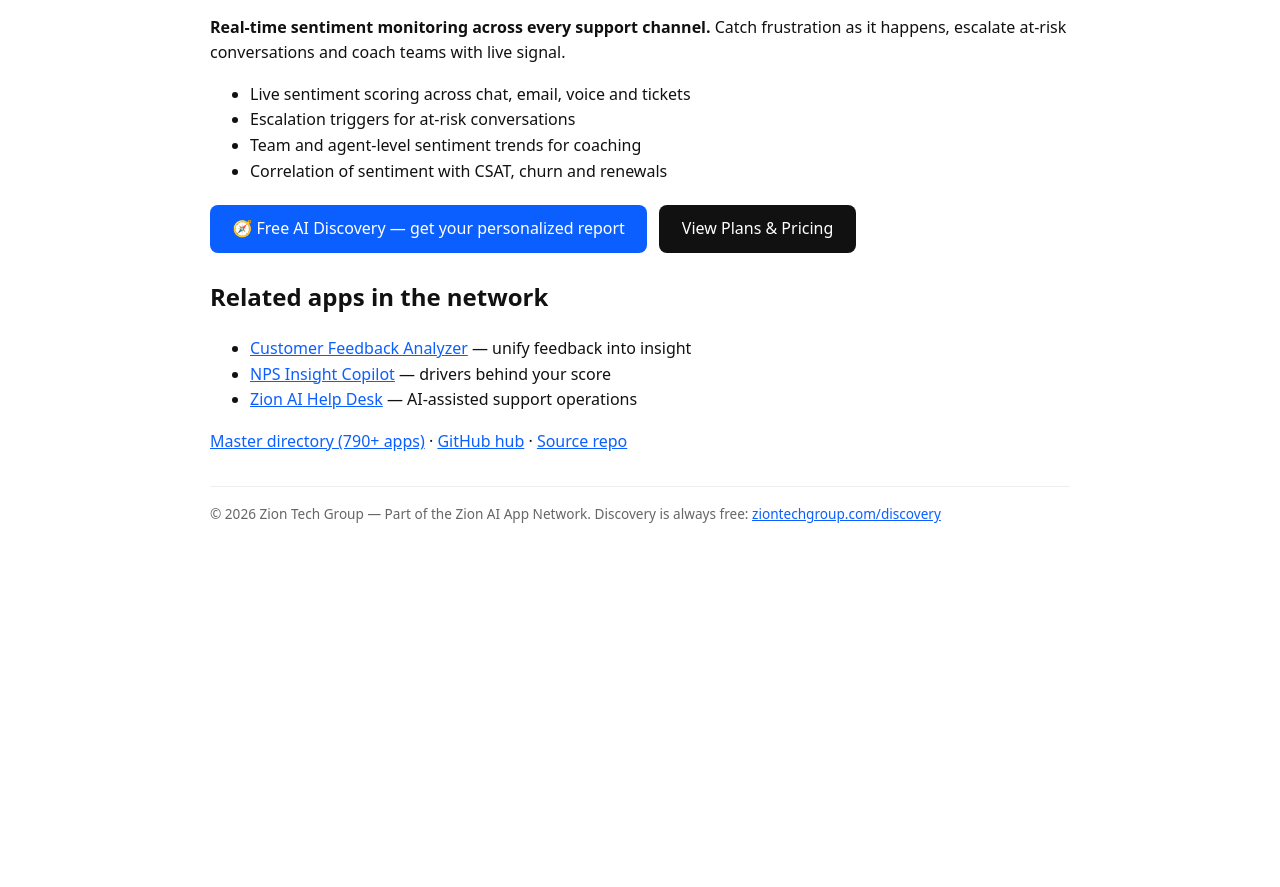
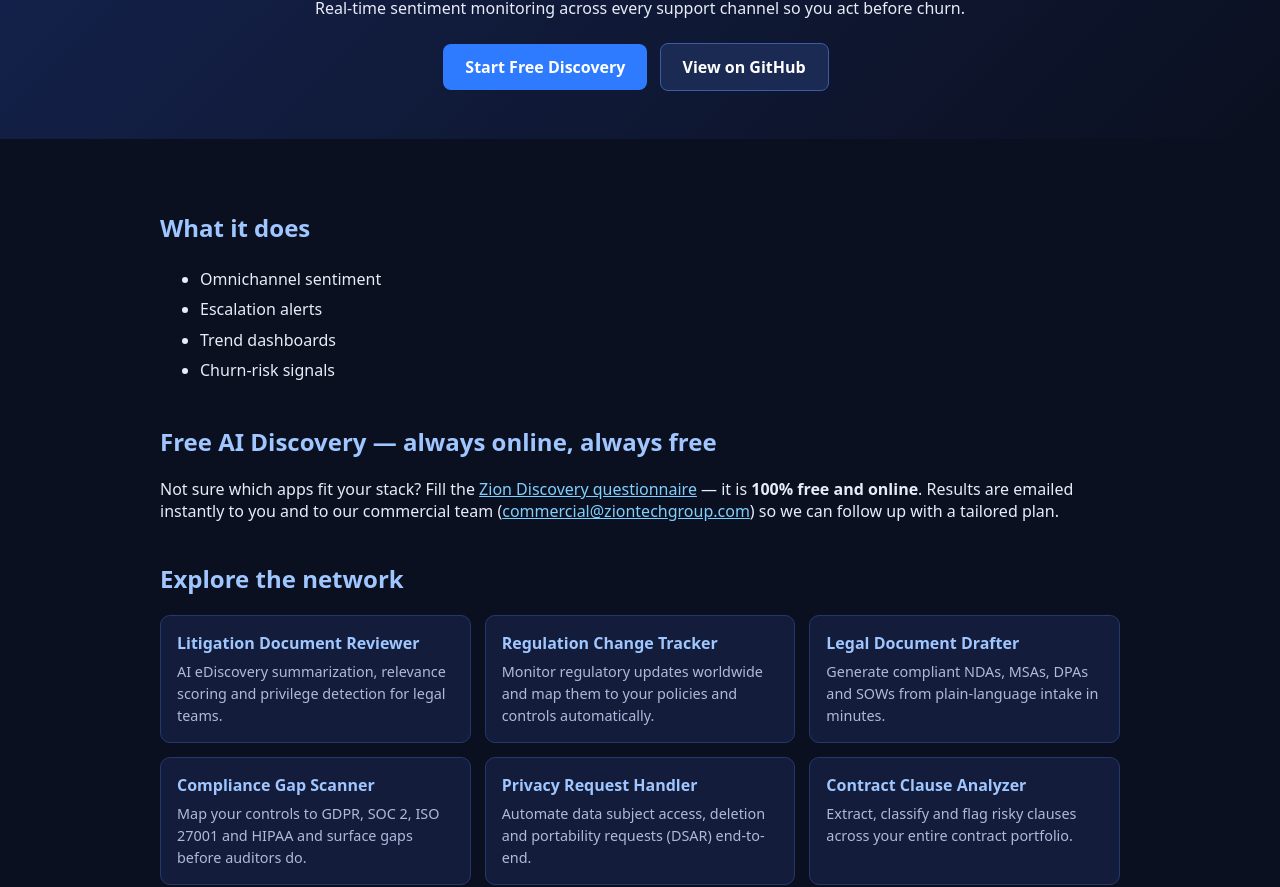
Before and after one commit to Zion-support/support-sentiment-radar, a plain HTML site: page index.html in a window 1280 px wide. Shown: the part 137-1024 px from the top of the page. Before the commit the page ends 800 px from the top, so only its background shows below. Drawn offline with Linux system fonts and the light colour scheme.

Commit message:
Add interlinked landing page (Zion AI App Network)

```diff
--- a/index.html
+++ b/index.html
@@ -1,33 +1,56 @@
 <!DOCTYPE html>
 <html lang="en">
 <head>
-<meta charset="UTF-8">
-<meta name="viewport" content="width=device-width, initial-scale=1.0">
-<title>Support Sentiment Radar — Zion AI App Network</title>
-<meta name="description" content="Support Sentiment Radar — real-time sentiment monitoring across support channels. Part of the Zion AI App Network by Zion Tech Group.">
-<style>body{font-family:system-ui,sans-serif;max-width:860px;margin:0 auto;padding:2rem;line-height:1.6;color:#111}.cta{display:inline-block;background:#0b5fff;color:#fff;padding:.7rem 1.4rem;border-radius:8px;text-decoration:none;margin:.3rem .5rem .3rem 0}a{color:#0b5fff}footer{margin-top:2rem;font-size:.85rem;color:#666;border-top:1px solid #eee;padding-top:1rem}</style>
+<meta charset="UTF-8"><meta name="viewport" content="width=device-width, initial-scale=1.0">
+<title>Support Sentiment Radar — Zion AI App Network | Zion Tech Group</title>
+<meta name="description" content="Real-time sentiment monitoring across every support channel so you act before churn. Part of the Zion AI App Network by Zion Tech Group.">
+<style>
+ body{font-family:system-ui,Segoe UI,Roboto,sans-serif;margin:0;background:#0b1020;color:#e8ecf8}
+ header{padding:48px 24px;text-align:center;background:linear-gradient(135deg,#14224d,#0b1020)}
+ h1{margin:0 0 12px;font-size:2.2rem} .tag{color:#7fd0ff}
+ main{max-width:960px;margin:0 auto;padding:32px 24px}
+ .cta{display:inline-block;margin:8px 8px 0 0;padding:12px 22px;background:#2f7bff;color:#fff;border-radius:8px;text-decoration:none;font-weight:600}
+ .cta.alt{background:#1b2a52;border:1px solid #3b5ba9}
+ ul{line-height:1.9} h2{color:#9fc6ff;margin-top:40px}
+ .grid{display:grid;grid-template-columns:repeat(auto-fill,minmax(260px,1fr));gap:14px}
+ .card{display:block;padding:16px;background:#131c3a;border:1px solid #26386b;border-radius:10px;text-decoration:none;color:#e8ecf8}
+ .card strong{display:block;color:#9fc6ff;margin-bottom:6px} .card span{font-size:.9rem;color:#aebadd}
+ footer{text-align:center;padding:32px;color:#7c89b3;font-size:.85rem}
+ a.net{color:#7fd0ff}
+</style>
 </head>
 <body>
-<header><a href="https://ziontechgroup.com/">Zion Tech Group</a> / <a href="https://ziontechgroup.com/zion-app-network/">App Network</a></header>
-<h1>Support Sentiment Radar</h1>
-<p><strong>Real-time sentiment monitoring across every support channel.</strong> Catch frustration as it happens, escalate at-risk conversations and coach teams with live signal.</p>
-<ul>
-<li>Live sentiment scoring across chat, email, voice and tickets</li>
-<li>Escalation triggers for at-risk conversations</li>
-<li>Team and agent-level sentiment trends for coaching</li>
-<li>Correlation of sentiment with CSAT, churn and renewals</li>
-</ul>
-<p>
-<a class="cta" href="https://ziontechgroup.com/discovery/">🧭 Free AI Discovery — get your personalized report</a>
-<a class="cta" href="https://ziontechgroup.com/en/plans/" style="background:#111">View Plans &amp; Pricing</a>
-</p>
-<h2>Related apps in the network</h2>
-<ul>
-<li><a href="https://ziontechgroup.com/customer-feedback-analyzer/">Customer Feedback Analyzer</a> — unify feedback into insight</li>
-<li><a href="https://ziontechgroup.com/nps-insight-copilot/">NPS Insight Copilot</a> — drivers behind your score</li>
-<li><a href="https://ziontechgroup.com/zion-ai-help-desk/">Zion AI Help Desk</a> — AI-assisted support operations</li>
-</ul>
-<p><a href="https://ziontechgroup.com/zion-app-network/">Master directory (790+ apps)</a> · <a href="https://github.com/Zion-support/zion-app-network">GitHub hub</a> · <a href="https://github.com/Zion-support/support-sentiment-radar">Source repo</a></p>
-<footer>© 2026 Zion Tech Group — Part of the Zion AI App Network. Discovery is always free: <a href="https://ziontechgroup.com/discovery/">ziontechgroup.com/discovery</a></footer>
+<header>
+ <div class="tag">Zion AI App Network</div>
+ <h1>Support Sentiment Radar</h1>
+ <p>Real-time sentiment monitoring across every support channel so you act before churn.</p>
+ <a class="cta" href="https://ziontechgroup.com/discovery">Start Free Discovery</a>
+ <a class="cta alt" href="https://github.com/Zion-support/support-sentiment-radar">View on GitHub</a>
+</header>
+<main>
+ <h2>What it does</h2>
+ <ul>
+      <li>Omnichannel sentiment</li>
+      <li>Escalation alerts</li>
+      <li>Trend dashboards</li>
+      <li>Churn-risk signals</li>
+ </ul>
+ <h2>Free AI Discovery — always online, always free</h2>
+ <p>Not sure which apps fit your stack? Fill the <a class="net" href="https://ziontechgroup.com/discovery">Zion Discovery questionnaire</a> — it is <strong>100% free and online</strong>. Results are emailed instantly to you and to our commercial team (<a class="net" href="mailto:commercial@ziontechgroup.com">commercial@ziontechgroup.com</a>) so we can follow up with a tailored plan.</p>
+ <h2>Explore the network</h2>
+ <div class="grid">
+      <a class="card" href="https://ziontechgroup.com/litigation-doc-reviewer/"><strong>Litigation Document Reviewer</strong><span>AI eDiscovery summarization, relevance scoring and privilege detection for legal teams.</span></a>
+      <a class="card" href="https://ziontechgroup.com/regulation-change-tracker/"><strong>Regulation Change Tracker</strong><span>Monitor regulatory updates worldwide and map them to your policies and controls automatically.</span></a>
+      <a class="card" href="https://ziontechgroup.com/legal-doc-drafter/"><strong>Legal Document Drafter</strong><span>Generate compliant NDAs, MSAs, DPAs and SOWs from plain-language intake in minutes.</span></a>
+      <a class="card" href="https://ziontechgroup.com/compliance-gap-scanner/"><strong>Compliance Gap Scanner</strong><span>Map your controls to GDPR, SOC 2, ISO 27001 and HIPAA and surface gaps before auditors do.</span></a>
+      <a class="card" href="https://ziontechgroup.com/privacy-request-handler/"><strong>Privacy Request Handler</strong><span>Automate data subject access, deletion and portability requests (DSAR) end-to-end.</span></a>
+      <a class="card" href="https://ziontechgroup.com/contract-clause-analyzer/"><strong>Contract Clause Analyzer</strong><span>Extract, classify and flag risky clauses across your entire contract portfolio.</span></a>
+      <a class="card" href="https://ziontechgroup.com/onboarding-journey-optimizer/"><strong>Onboarding Journey Optimizer</strong><span>AI that finds friction in onboarding and lifts activation with guided experiments.</span></a>
+      <a class="card" href="https://ziontechgroup.com/customer-feedback-analyzer/"><strong>Customer Feedback Analyzer</strong><span>Unify reviews, tickets and surveys into actionable product insight.</span></a>
+      <a class="card" href="https://ziontechgroup.com/nps-insight-copilot/"><strong>NPS Insight Copilot</strong><span>Turn NPS verbatims into drivers, trends and concrete action plans.</span></a>
+ </div>
+ <p style="margin-top:28px">Browse all apps in the <a class="net" href="https://ziontechgroup.com/apps/">Zion App Network directory</a> · <a class="net" href="https://ziontechgroup.com">ziontechgroup.com</a></p>
+</main>
+<footer>© 2026 Zion Tech Group — Part of the Zion AI App Network. Source: <a class="net" href="https://github.com/Zion-support/support-sentiment-radar">github.com/Zion-support/support-sentiment-radar</a></footer>
 </body>
 </html>
```
